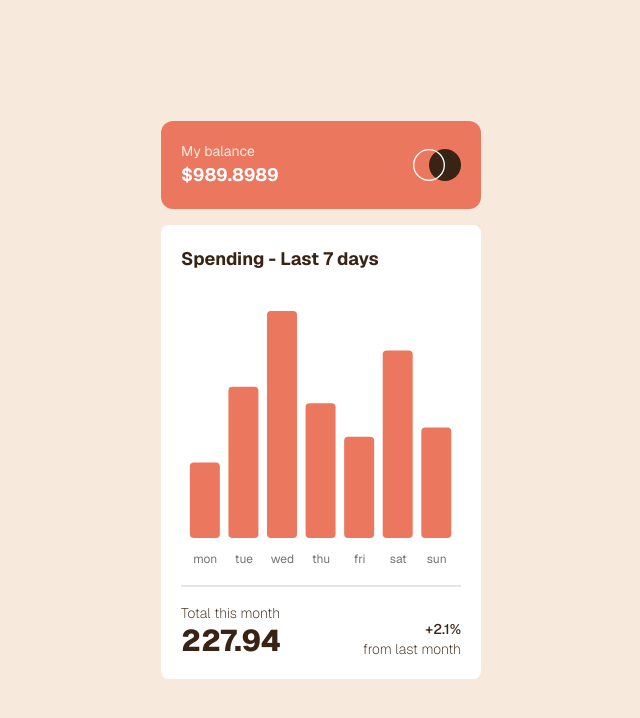
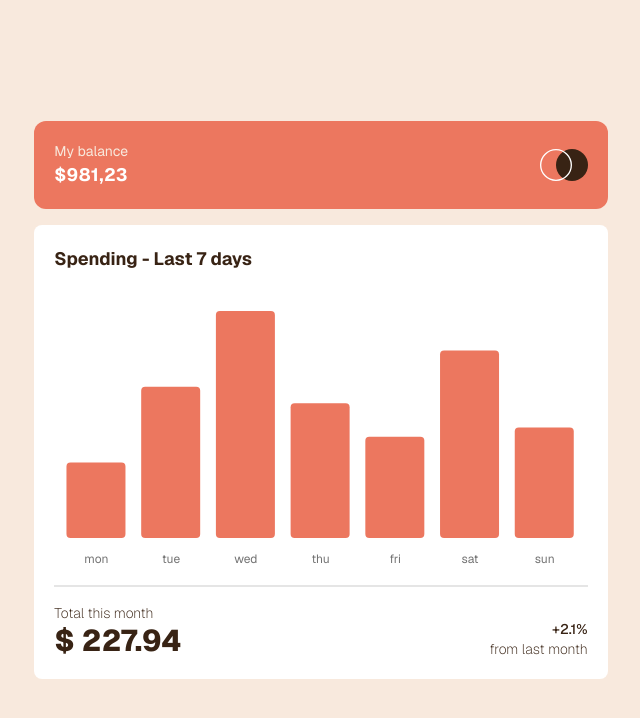
Before and after one commit to orazdaurenov/expense-chart, a Next.js app: page / in a window 1280 px wide. Shown: the top 718 px of the page, without its empty margins (319-959 px from the left). Built offline with nearby package versions, Linux system fonts and the light colour scheme.

Commit message:
some style improvement

```diff
--- a/src/app/components/MyBalance.tsx
+++ b/src/app/components/MyBalance.tsx
@@ -4,8 +4,8 @@ const MyBalance = () => {
   return (
     <div className="flex w-full justify-between gap-4 rounded-xl bg-soft-red p-5">
       <div className="text-white">
-        <h1 className="text-cream text-sm">My balance</h1>
-        <p className="text-lg font-bold">$989.8989</p>
+        <h1 className="text-sm text-cream">My balance</h1>
+        <p className="text-lg font-bold tracking-wide">$981,23</p>
       </div>
       <div>
         <img className="h-12 w-12" src="./logo.svg" alt="logo" />
--- a/src/app/components/Overview.tsx
+++ b/src/app/components/Overview.tsx
@@ -46,7 +46,7 @@ export const Summary = ({ total, netchange }: SummaryProps) => {
     <div className="mt-3 flex content-center justify-between border-t-2 pt-4 text-dark-brown">
       <div>
         <p className="text-sm font-extralight">Total this month</p>
-        <p className="text-3xl font-extrabold">{total}</p>
+        <p className="text-3xl font-extrabold">$ {total}</p>
       </div>
       <div className="content-end text-right text-sm">
         <p className="font-medium">{getNetChangeAsStrg(netchange)}</p>
--- a/src/app/page.tsx
+++ b/src/app/page.tsx
@@ -4,8 +4,8 @@ import Overview from "./components/Overview";
 export default function HomePage() {
   return (
     <>
-      <main className="bg-cream flex min-h-dvh items-center justify-center">
-        <div className="flex w-80 flex-col gap-4">
+      <main className="flex min-h-dvh items-center justify-center bg-cream">
+        <div className="w-90 flex flex-col gap-4">
           <MyBalance />
           <Overview />
         </div>
```
